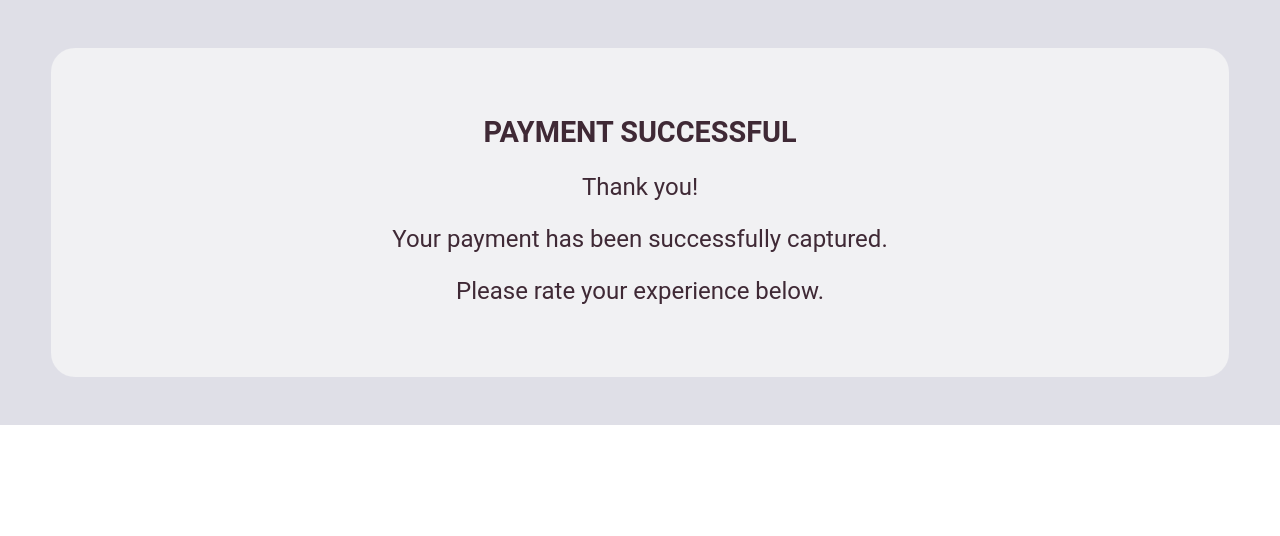
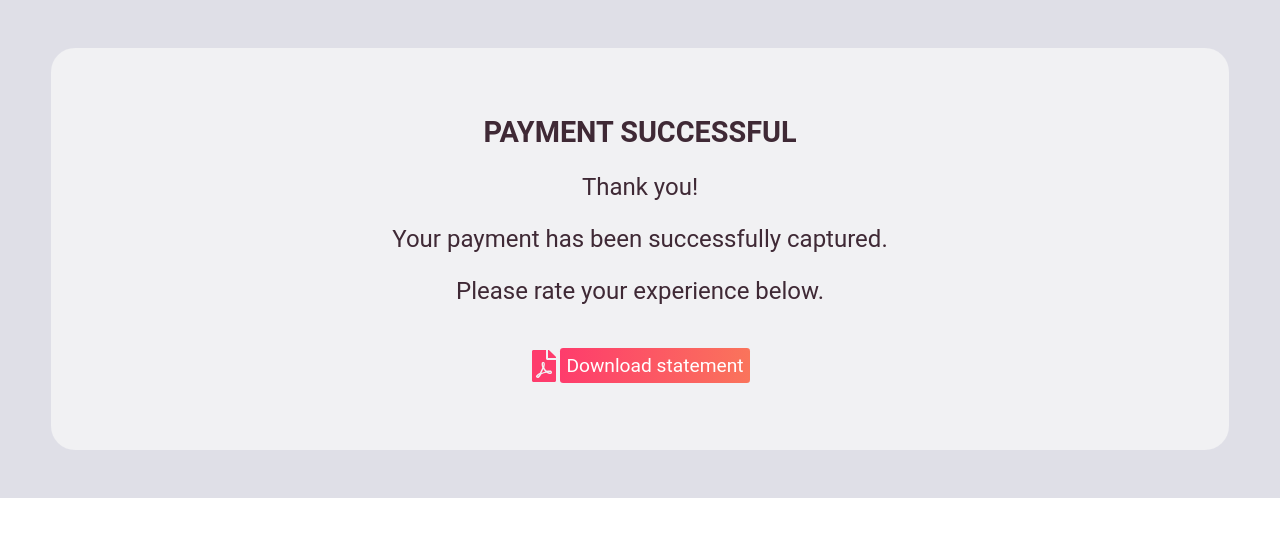
Before and after one commit to sayyed-sprinter/Motor-Tax-Application, a React (Create React App) app: page /payment-success in a window 1280 px wide. Shown: the top 536 px of the page. Built offline with nearby package versions, Linux system fonts and the light colour scheme; the HTML template or start-up script is replaced by a standard one; what pdfmake would draw is missing.

Commit message:
updated UI

```diff
--- a/src/components/Form.js
+++ b/src/components/Form.js
@@ -1,7 +1,7 @@
 import React, { useState, useEffect } from 'react';
 import axios from 'axios';
 import { useDispatch, useSelector } from 'react-redux';
-import { Link } from 'react-router-dom';
+//import { Link } from 'react-router-dom';
 import { BiLinkAlt } from 'react-icons/bi';
 import { VscLoading } from 'react-icons/vsc';
 import Button from './Button';
@@ -30,7 +30,7 @@ const Form = ({ history }) => {
   const [receipt, setReceipt] = useState(' Attach your insurance receipt copy');
 
   const record = useSelector((state) => state.taxpayer);
-  let { error, success } = record;
+  let { error, success, loading } = record;
 
   // DISPLAY TOOLTIPS
   const showTooltip = (name, type) => {
@@ -293,24 +293,38 @@ const Form = ({ history }) => {
           )}
         </div>
         <div className='submit-info'>
-          {taxPaid && (
+          {/* {taxPaid && (
             <p className='no-policy'>
               {' '}
               Not paid Insurance? &nbsp;
               <Link
                 to='#'
                 className='link-primary'
-                onClick={() => setTaxPaid(!taxPaid)}
+                id='btn-pay-here'
+               onClick={() => setTaxPaid(!taxPaid)}
               >
                 Pay here
               </Link>
             </p>
-          )}{' '}
+          )}{' '} */}
           {taxPaid ? (
-            <Button text='continue' classes='btn btn--primary btn--pay' />
+            loading ? (
+              <Button
+                text='loading...'
+                classes='btn btn--primary btn--pay'
+                id='btn-continue'
+              />
+            ) : (
+              <Button
+                text='continue'
+                classes='btn btn--primary btn--pay'
+                id='btn-continue'
+              />
+            )
           ) : (
             <Button
               text='pay'
+              id='btn-pay-insurance'
               classes='btn btn--primary btn--pay'
               onClick={() => setTaxPaid(!taxPaid)}
             />
--- a/src/index.css
+++ b/src/index.css
@@ -98,6 +98,16 @@ h6 {
   text-transform: uppercase;
   color: var(--white);
   letter-spacing: 1px;
+  transition: all 0.1s cubic-bezier(0.17, 0.67, 0.83, 0.67);
+}
+
+.btn:hover {
+  box-shadow: var(--box-shadow-dense);
+  transform: scale(1.01);
+}
+
+.btn:active {
+  transform: scale(0.96);
 }
 
 .btn-lg {
@@ -379,24 +389,54 @@ input[type='file'] {
   display: grid;
 
   grid-template-rows: 100%;
-  grid-template-columns: repeat(2, 1fr);
+  grid-template-columns: 1fr;
 }
 
 .taxpayer {
   text-transform: uppercase;
 }
 
-.download-taxpayer-details {
-  justify-self: flex-end;
-}
-
 .pdf-icon {
-  height: 3.5rem;
-  width: 1rem;
   fill: var(--secondary-gradient-from);
+  justify-self: self-end;
+  display: block;
+  align-self: center;
+  font-size: xx-large;
 }
 
 .pdf-icon:hover {
+  cursor: pointer;
+}
+
+.download-statement-box {
+  display: grid;
+  grid-template-rows: 1fr;
+  grid-template-columns: 4rem 12rem;
+  justify-items: center;
+  width: 18rem;
+  margin: 0 auto;
+  transition: all 0.1s cubic-bezier(0.17, 0.67, 0.83, 0.67);
+}
+
+.download-statement-box:hover {
+  transform: scale(1.02);
+}
+
+.download-statement-box:active {
+  transform: scale(0.98);
+}
+
+.download-statement {
+  background-image: linear-gradient(
+    to right,
+    var(--secondary-gradient-from),
+    var(--secondary-gradient-to)
+  );
+  display: block;
+  justify-self: self-start;
+  color: var(--white);
+  padding: 0.35rem 0.4rem;
+  border-radius: 0.2rem;
   cursor: pointer;
 }
 
--- a/src/screens/PaymentSuccessScreen.js
+++ b/src/screens/PaymentSuccessScreen.js
@@ -1,6 +1,52 @@
 import React from 'react';
+import { useSelector } from 'react-redux';
+
+import pdfMake from 'pdfmake/build/pdfmake';
+import pdfFonts from 'pdfmake/build/vfs_fonts';
+
+import { FaFilePdf } from 'react-icons/fa';
+
+pdfMake.vfs = pdfFonts.pdfMake.vfs;
 
 const PaymentSuccessScreen = () => {
+  const record = useSelector((state) => state.taxpayer);
+  const { taxpayerinfo } = record;
+
+  const downloadClickListener = () => {
+    console.log('hello');
+    var docDefinition = {
+      content: [
+        { text: `${taxpayerinfo.taxpayer_name}`, style: 'header' },
+        { text: '\n\nVehicle Details', style: 'header' },
+        {
+          ul: [
+            `Bluebook Number: ${taxpayerinfo.bluebook_number}`,
+            `Vehicle Number: ${taxpayerinfo.vehicle_number}`,
+            `Vehicle Type: ${taxpayerinfo.type}`,
+            `Engine CC: ${taxpayerinfo.engine_cc}`,
+            `Province: ${taxpayerinfo.province}`,
+          ],
+        },
+        { text: '\nTax Charges', style: 'header' },
+        {
+          ul: [
+            `Tax Amount: NPR.${taxpayerinfo.taxAmount}`,
+            `Tax overdue period: ${taxpayerinfo.taxOverdue}`,
+            `Penalty on overdue: NPR.${taxpayerinfo.penaltyOnOverdue}`,
+            `Polluting vehicle charge: NPR.${taxpayerinfo.pollutingCharge}`,
+            `Total amount to pay: NPR.${
+              taxpayerinfo.taxAmount +
+              taxpayerinfo.penaltyOnOverdue +
+              taxpayerinfo.pollutingCharge
+            }`,
+          ],
+        },
+      ],
+    };
+
+    pdfMake.createPdf(docDefinition).download();
+  };
+
   return (
     <div className='payment-success'>
       <h1 className='heading-1'>Payment successful</h1>
@@ -9,6 +55,11 @@ const PaymentSuccessScreen = () => {
         Your payment has been successfully captured.
       </p>
       <p className='payment-review'>Please rate your experience below.</p>
+
+      <div onClick={downloadClickListener} className='download-statement-box'>
+        <FaFilePdf className='pdf-icon' />
+        <p className='download-statement'>Download statement</p>
+      </div>
     </div>
   );
 };
--- a/src/screens/TaxSummaryScreen.js
+++ b/src/screens/TaxSummaryScreen.js
@@ -3,58 +3,18 @@ import React from 'react';
 import { Link } from 'react-router-dom';
 import { useDispatch, useSelector } from 'react-redux';
 import { VscLoading } from 'react-icons/vsc';
-import pdfMake from 'pdfmake/build/pdfmake';
 import { TiArrowBack } from 'react-icons/ti';
-
-import pdfFonts from 'pdfmake/build/vfs_fonts';
 
 import Button from '../components/Button';
 import List from '../components/List';
-import { FaFilePdf } from 'react-icons/fa';
 
 import { TAXPAYER_FETCH_RESET } from '../constants/taxpayerConstants';
-
-pdfMake.vfs = pdfFonts.pdfMake.vfs;
 
 const TaxSummaryScreen = ({ history }) => {
   const record = useSelector((state) => state.taxpayer);
   const { loading, error, taxpayerinfo } = record;
 
   const dispatch = useDispatch();
-
-  const downloadClickListener = () => {
-    var docDefinition = {
-      content: [
-        { text: `${taxpayerinfo.taxpayer_name}`, style: 'header' },
-        { text: '\n\nVehicle Details', style: 'header' },
-        {
-          ul: [
-            `Bluebook Number: ${taxpayerinfo.bluebook_number}`,
-            `Vehicle Number: ${taxpayerinfo.vehicle_number}`,
-            `Vehicle Type: ${taxpayerinfo.type}`,
-            `Engine CC: ${taxpayerinfo.engine_cc}`,
-            `Province: ${taxpayerinfo.province}`,
-          ],
-        },
-        { text: '\nTax Charges', style: 'header' },
-        {
-          ul: [
-            `Tax Amount: NPR.${taxpayerinfo.taxAmount}`,
-            `Tax overdue period: ${taxpayerinfo.taxOverdue}`,
-            `Penalty on overdue: NPR.${taxpayerinfo.penaltyOnOverdue}`,
-            `Polluting vehicle charge: NPR.${taxpayerinfo.pollutingCharge}`,
-            `Total amount to pay: NPR.${
-              taxpayerinfo.taxAmount +
-              taxpayerinfo.penaltyOnOverdue +
-              taxpayerinfo.pollutingCharge
-            }`,
-          ],
-        },
-      ],
-    };
-
-    pdfMake.createPdf(docDefinition).download();
-  };
 
   const goBackHandler = () => {
     dispatch({ type: TAXPAYER_FETCH_RESET });
@@ -77,12 +37,6 @@ const TaxSummaryScreen = ({ history }) => {
             <div className='payment-details'>
               <div className='taxpayer-details'>
                 <h2 className='taxpayer'>{taxpayerinfo.taxpayer_name}</h2>
-                <div className='download-taxpayer-details'>
-                  <FaFilePdf
-                    className='pdf-icon'
-                    onClick={downloadClickListener}
-                  />
-                </div>
               </div>
               <List
                 title='Vehicle details'
@@ -122,7 +76,11 @@ const TaxSummaryScreen = ({ history }) => {
 
             {taxpayerinfo.taxAmount > 0 ? (
               <Link to='/payment-success' className='btn--pay'>
-                <Button text='pay' classes='btn btn--pay btn--primary' />
+                <Button
+                  text='pay'
+                  classes='btn btn--pay btn--primary'
+                  id='btn-pay-tax'
+                />
               </Link>
             ) : (
               <Button
```
